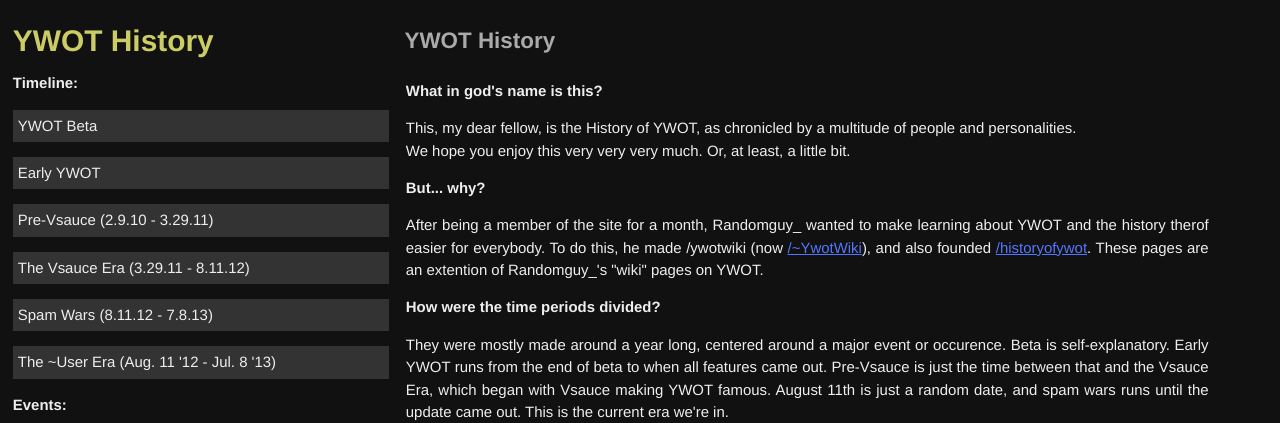
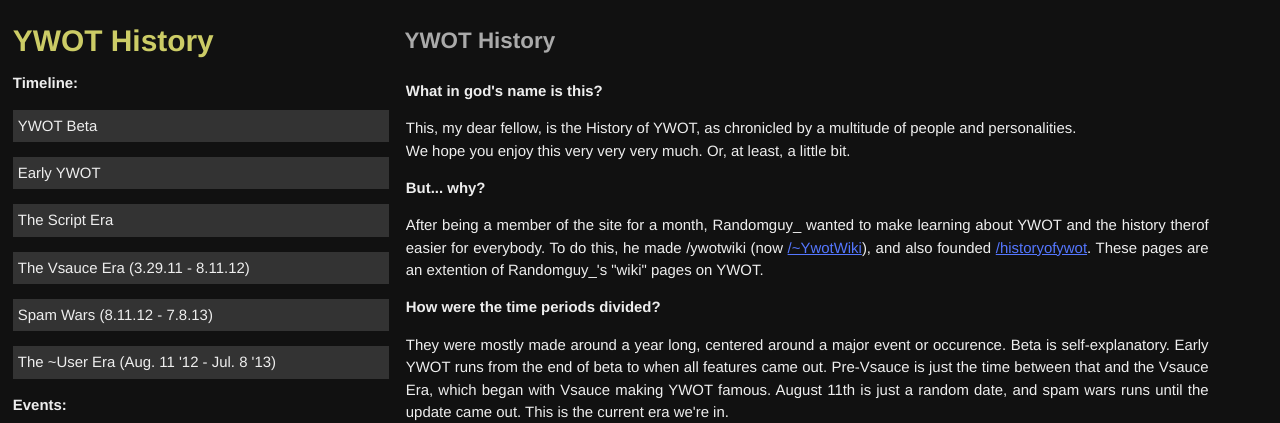
Before and after one commit to ywothistory/ywothistory.github.io, a Jekyll site: the page built from index.html, in a window 1280 px wide. Shown: the top 423 px of the page. Built offline with Jekyll 4.4.1, drawn with Linux system fonts in a browser that asks for light colours; Markdown is read by kramdown in place of the engine named in the settings; some of the changed lines change nothing that is shown.

Commit message:
rewrite a bit

```diff
--- a/_posts/2014-01-05-prevsauce.markdown
+++ b/_posts/2014-01-05-prevsauce.markdown
@@ -1,18 +1,18 @@
 ---
 layout: post
-title: Pre-Vsauce (2.9.10 - 3.29.11)
+title: The Script Era
 categories: timeline
 ---
 
-Despite no major advertisements, YWOT climbed in popularity through this era. Lasting from February 9th, 2010 to March 29th, 2011 when the Vsauce video came out, the Pre-Vsauce era for YWOT was a sign of things to come.
+YWOT climbed in popularity through the **Script Era**. Lasting from February 9th, 2010 to March 29th, 2011 when the Vsauce video came out, this era for YWOT was a sign of things to come.
 
-Spreading through internet blogs, forums, and discussion boards (i.e. 4chan), the website gained many new members. Total membership increased considerably, though it would later rise steeply after the video's release. Many newcomers could operate javascript, allowing them access into more intricate workings of YWOT.
+Many people arrived here from 4chan, contributing to the site. One of the ways was through javascript.
 
 [![Example of what a script can do! Coordinate and URL links are used for coloring.](/images/what_a_script_can_do.png)](http://www.youtube.com/watch?v=T0b7rU554S8)
 Example of what a script can do! Coordinate and URL links are used for coloring.
 
-Among the members of YWOT was [Fang](http://www.yourworldoftext.com/~mcdowell/fang), his scripts could modify various elements of the site. It seems many scripts were in development by different people during this era, laying the foundations for the ability to change more text, for better or worse...
+Among the members of YWOT was [Fang](http://www.yourworldoftext.com/~mcdowell/fang), his scripts could modify various elements of the site. It seems many scripts were in development by different people during this era, which would in the future possibly allow mass spamming...
 
-Very early versions of pasting scripts exist, like the YWMS, or YourWorld Mass Sender. Able to paste and send large amounts of text, it was a precursor for later scripts to come. Check it out on [/~Lynxy/YWMS](http://www.yourworldoftext.com/~Lynxy/YWMS). It is recommended that you don't download it however due to the possibility it could track you.
+Very early versions of pasting scripts exist, like the YWMS, or YourWorld Mass Sender. Able to paste and send large amounts of text, it is almost like script now, it may be even more powerful. Check it out on [/~Lynxy/YWMS](http://www.yourworldoftext.com/~Lynxy/YWMS). DON'T DOWNLOAD IT; There is a chance it could track you.
 
-The following era, the 1st Explosion, yielded an entirely new set of scripts and new ideas produced by the visitors from Vsauce. Many things would come about as a result of the rapid growth in membership.
+The following era, the Vsauce Era, yielded an entirely new set of scripts and new ideas produced by the visitors from Vsauce. Many things would be as a result of the rapid growth in membership.
```
